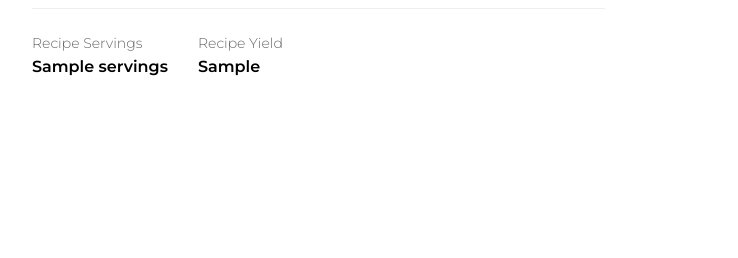
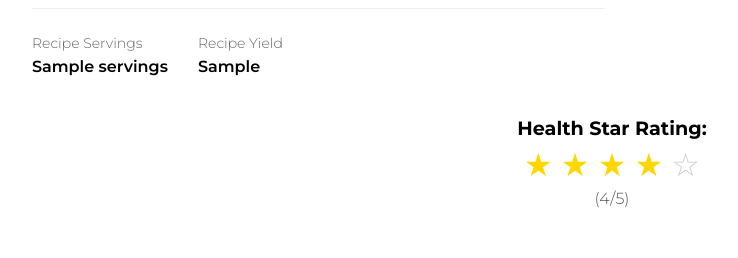
Before and after one commit to WilliamTayNZ/recipes-portal, a Flask app: template recipe/templates/recipe.html in a window 1280 px wide. Shown: the part 1200-1458 px from the top of the page, without its empty margins (28-766 px from the left). Before the commit the page ends 1276 px from the top, so only its background shows below. Run offline with Flask 3, Linux system fonts and the light colour scheme; the template is opened without the code that fills it: most values are stand-ins (such as "Sample title", 1, 10 or a date in 2020); grey boxes marked "Sample" are stand-in pictures; parts of the project's set-up code (start-up, migrations or seed data) failed here and were passed over.

Commit message:
added the styling for the health star rating

```diff
--- a/recipe/static/css/recipe.css
+++ b/recipe/static/css/recipe.css
@@ -402,3 +402,40 @@ nav img {
 .modal-nav-arrow.right-arrow {
     right: -70px;
 }
+
+/* health star rating */
+
+.health-star {
+    margin-top: 20px;
+    text-align: center;
+    font-family: Arial, sans-serif;
+    margin-bottom: 50px;
+}
+
+.health-star-label {
+    font-weight: bold;
+    font-size: 1.2rem;
+}
+
+.health-star-display {
+    margin: 5px 0;
+}
+
+.star {
+    font-size: 2rem;
+    color: gold;
+    margin: 0 2px;
+}
+
+.star.empty {
+    color: #ccc;
+}
+
+.star.half {
+    color: linear-gradient(90deg, gold 50%, #ccc 50%);
+}
+
+.health-star-score {
+    font-size: 1rem;
+    color: #555;
+}
--- a/recipe/templates/recipe.html
+++ b/recipe/templates/recipe.html
@@ -180,4 +180,36 @@
             </div>
         </div>
     {% endif %}
+    <div class="health-star">
+        {% if recipe.nutrition %}
+            <span class="health-star-label">Health Star Rating:</span><br>
+            <div class="health-star-display">
+                {% set rating = recipe.nutrition.health_star_rating() %}
+                {% set full_stars = rating|int %}
+                {% set has_half_star = (rating - full_stars) >= 0.5 %}
+
+                <!-- Full stars -->
+                {% for i in range(full_stars) %}
+                    <span class="star">★</span>
+                {% endfor %}
+
+                <!-- Half star (optional if you want to support halves) -->
+                {% if has_half_star %}
+                    <span class="star half">★</span>
+                {% endif %}
+
+                <!-- Empty stars -->
+                {% for i in range(5 - full_stars - (1 if has_half_star else 0)) %}
+                    <span class="star empty">☆</span>
+                {% endfor %}
+            </div>
+            <div class="health-star-score">
+                ({{ rating }}/5)
+            </div>
+        {% else %}
+            <span>No health star rating available.</span>
+        {% endif %}
+    </div>
+
+
 {% endblock %}
```
Also changed, not shown: recipe/domainmodel/nutrition.py (+21 -0 lines), recipe/templates/browse.html (+4 -4 lines).
